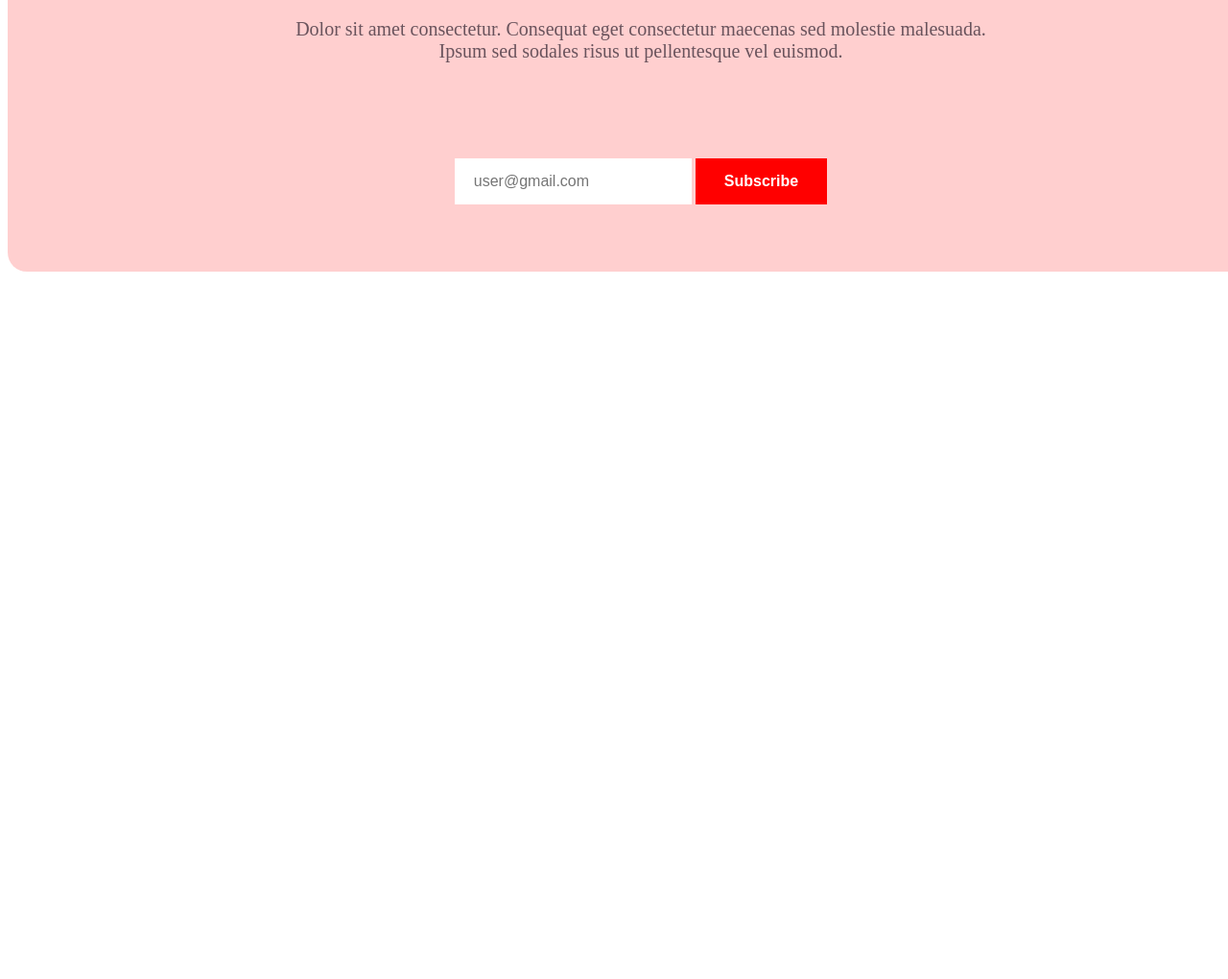
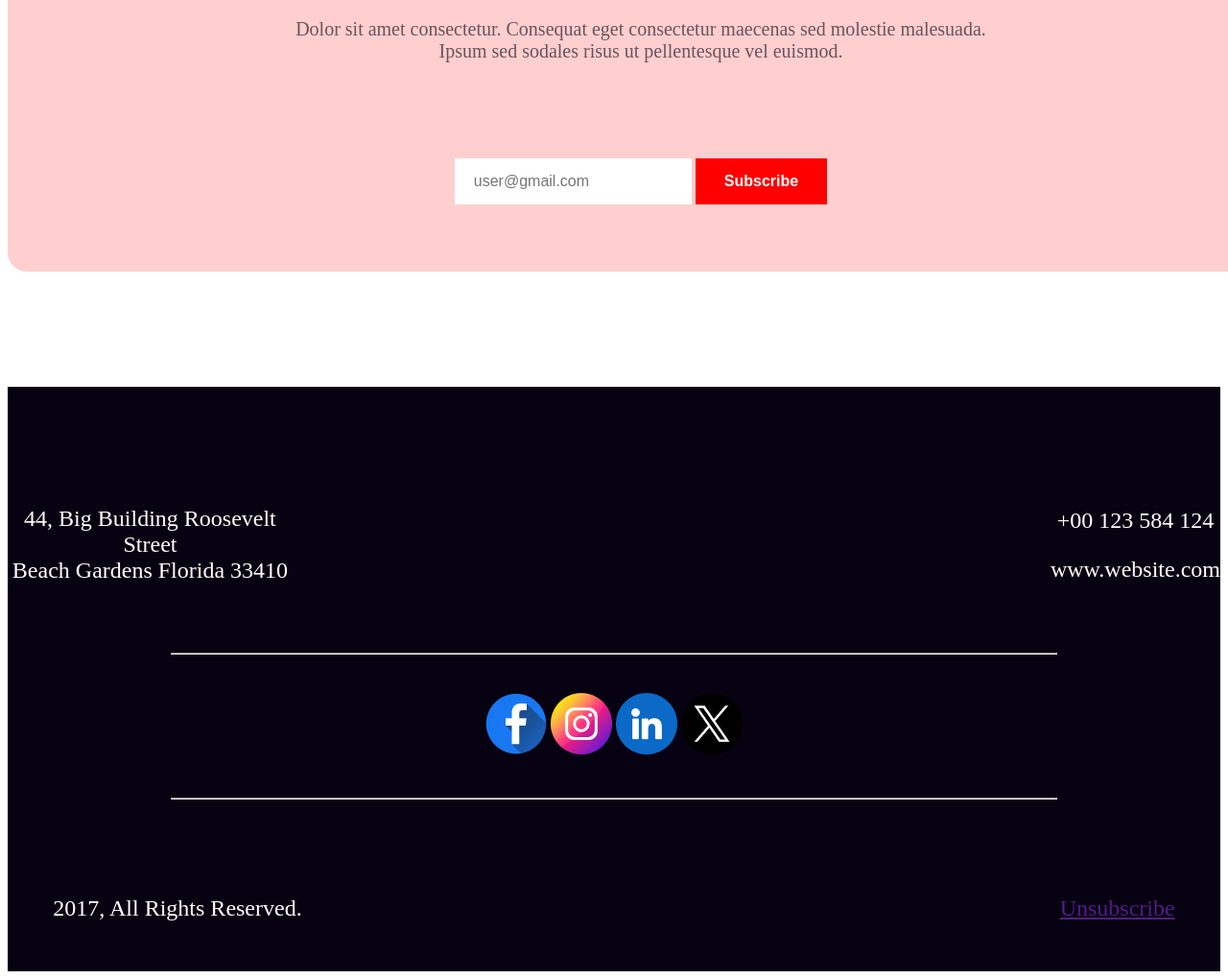
Before and after one commit to minhaj-net/new-year-party, a plain HTML site: page index.html in a window 1280 px wide. Shown: the part 6963-7983 px from the top of the page at 96% size. Before the commit the page ends 7254 px from the top, so only its background shows below. Drawn offline with Linux system fonts and the light colour scheme.

Commit message:
added another section that named footer ,This is a last commit and end this website

```diff
--- a/css/style.css
+++ b/css/style.css
@@ -309,3 +309,42 @@ main{
       font-size: 16px;
       transition: background 0.3s;
 }
+/* footer section */
+footer{
+    max-width: 1600px;
+    height: 609px;
+    margin: 0 auto;
+    text-align: center;
+    background-color: #070211;
+    margin-top: 120px;
+}
+.footer-contact{
+    display: flex;
+    gap: 790px;
+    align-items: center;
+    justify-content: center;
+    padding-top: 100px;
+    padding-bottom: 40px;
+}
+.footer-icon{
+
+    text-align: center;
+    margin-top: 40px;
+    margin-bottom: 40px;
+}
+hr{
+    margin-left: 170px;
+    margin-right: 170px;
+}
+.last-footer{
+    display: flex;
+    justify-content: center;
+    align-items: center;
+    gap: 790px;
+    margin-top: 100px;
+}
+.footer-text{
+    font-size: 24px;
+    font-weight: 500px;
+    color: #FFFFFF;
+}
--- a/index.html
+++ b/index.html
@@ -97,6 +97,27 @@
             </div>
         </section>
     </main>
-    <footer></footer>
+    <footer>
+        <div class="footer-contact">
+            <p class="footer-text">44, Big Building Roosevelt Street<br>
+            Beach Gardens Florida 33410</p>
+        <div>
+              <p class="footer-text">+00 123 584 124</p>
+            <p class="footer-text">www.website.com</p>
+        </div>
+        </div>
+        <hr>
+            <div class="footer-icon">
+                <img src="icons/Facebook.png" alt="">
+                <img src="icons/Instagram.png" alt="">
+                <img src="icons/Linkedin.png" alt="">
+                <img src="icons/Twitter.png" alt="">
+            </div>
+            <hr>
+            <div class="last-footer">
+                <div class="left-footer footer-text">2017, All Rights Reserved.</div>
+                <div class="right-footer footer-text"> <a href="">Unsubscribe</a></div>
+            </div>
+    </footer>
 </body>
 </html>
```
